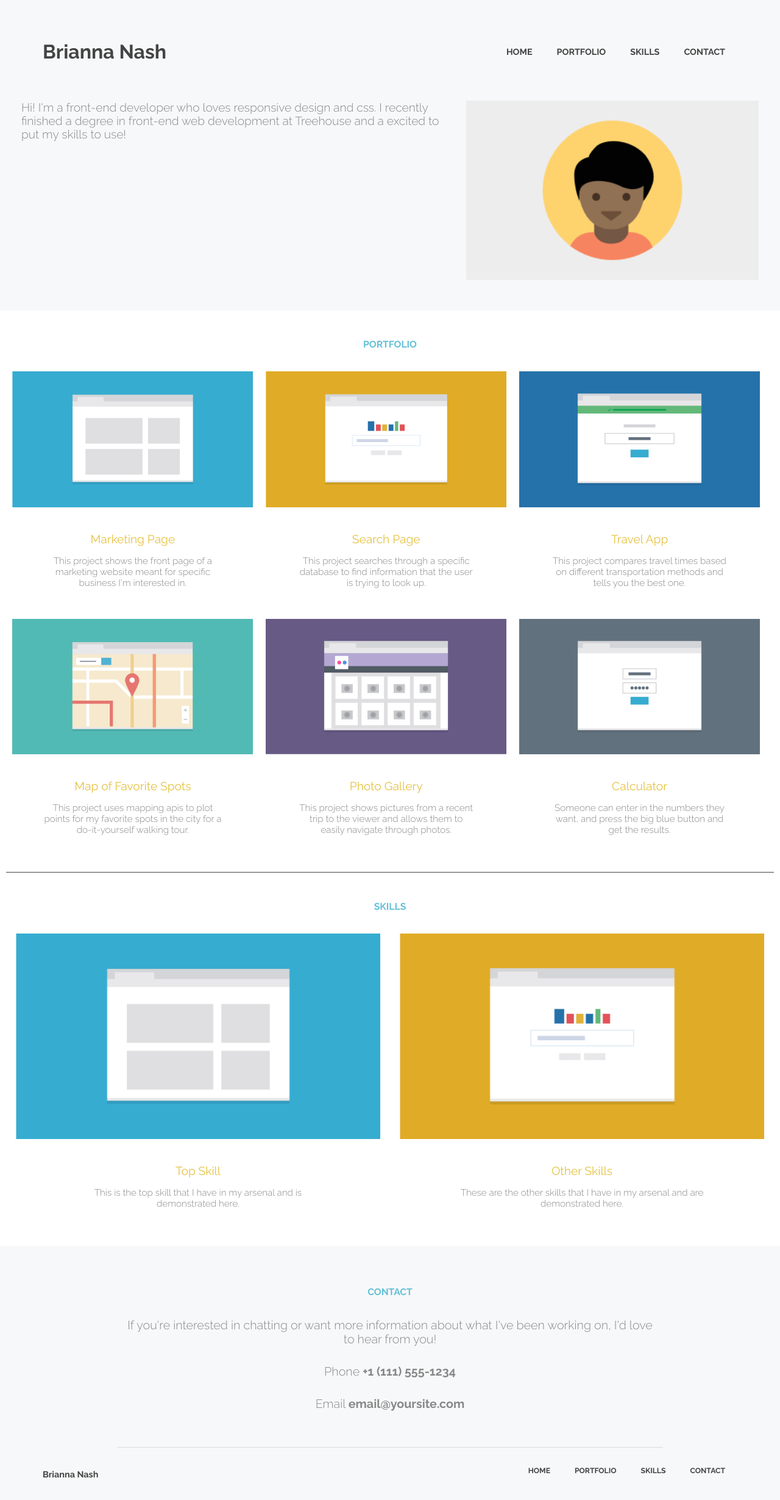
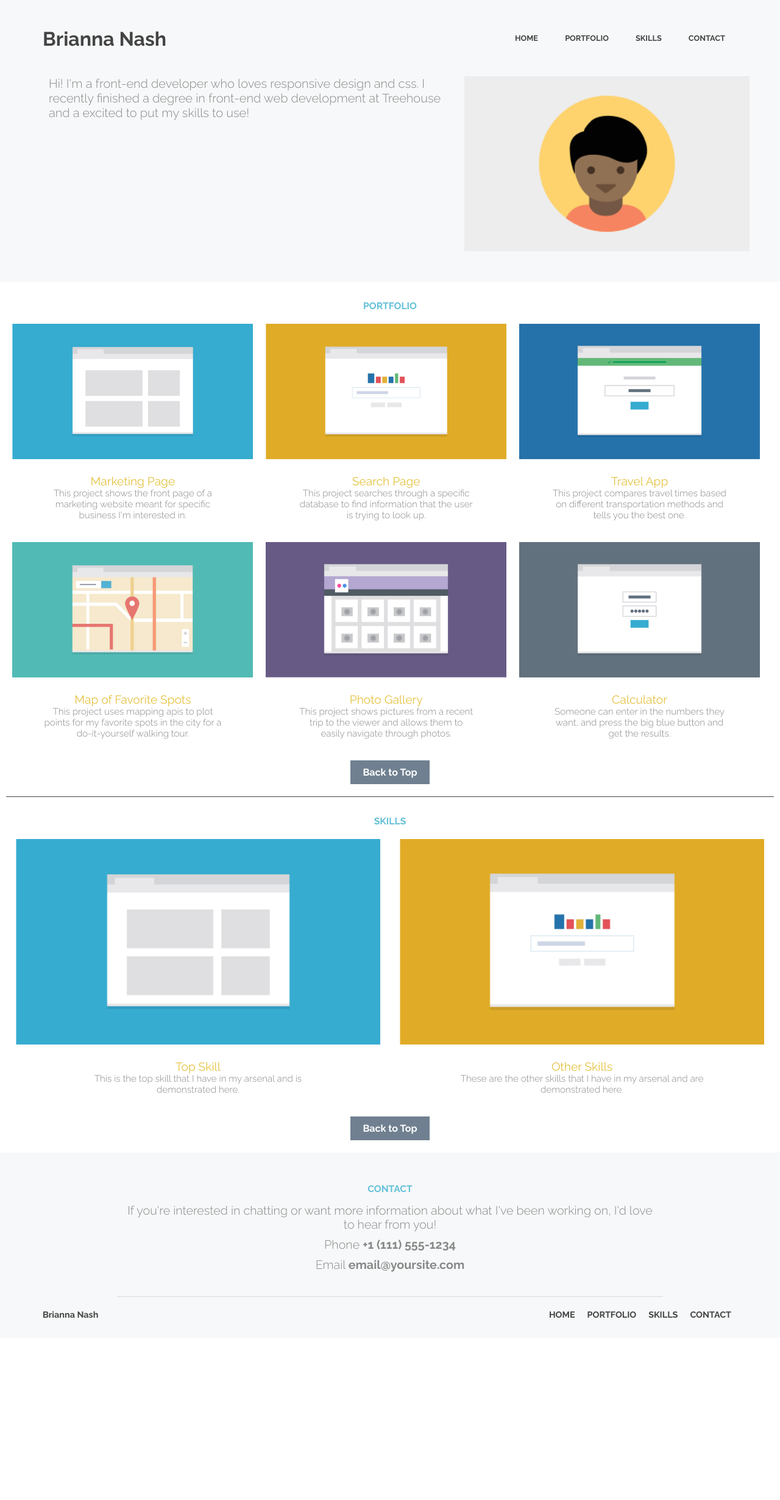
Before and after one commit to briannalnash/Techdegree-Project-2, a plain HTML site: page index.html in a window 1280 px wide. Shown: the whole page at 61% size. After the commit the page ends 2194 px from the top, so only its background shows below. Drawn offline with Linux system fonts and the light colour scheme.

Commit message:
Edited files

```diff
--- a/css/style.css
+++ b/css/style.css
@@ -1,5 +1,6 @@
 * {
   box-sizing: border-box;
+  margin: 0;
 }
 
 /*=================
@@ -38,6 +39,8 @@ h3 {
 
 h1 {
   font-size: 2em;
+  margin: 0;
+  padding: 20px 0;
 }
 
 h2 {
@@ -63,7 +66,8 @@ li {
   display: block;
   list-style: none;
   text-transform: uppercase;
-  font-size: .45em;
+  font-size: .8em;
+  font-weight: bold;
   background-color: #fff;
   margin-bottom: 5px;
   padding: 10px 100px;
@@ -98,7 +102,7 @@ Element Selectors
 }
 
 .banner {
-  padding: 25px 15px;
+  padding: 25px 30px;
 }
 
 .profile-image {
@@ -138,6 +142,14 @@ Element Selectors
 .text {
   padding-top: 25px;
   padding-bottom: 15px;
+}
+
+.top {
+  background-color: slategrey;
+  padding: 10px 20px;
+  margin-bottom: 10px;
+  color: white;
+  font-weight: bold;
 }
 
 .skills{
@@ -194,9 +206,12 @@ Media Queiries Selectors
     padding-top: 20px;
     padding-bottom: 20px;
   }
+  nav {
+    display: block;
+  }
   li {
+    display: inline-block;
     background-color: inherit;
-    float: left;
     padding: 10px 20px;
   }
   .banner {
@@ -215,7 +230,7 @@ Media Queiries Selectors
     float: left;
     width: 60%;
     text-align: left;
-    font-size: 1.2em;
+    font-size: 1.25em;
     padding: 0 20px;
     margin-top: 0;
   }
@@ -255,8 +270,13 @@ Media Queiries Selectors
     display: block;
     float: right;
     text-transform: uppercase;
-    font-size: 1.7em;
+    font-size: 1em;
     font-weight: bold;
+  }
+  .hidden a {
+    float: left;
+    font-size: .9em;
+    padding: 10px;
   }
   .clearfix::after {
       content: "";
@@ -269,6 +289,9 @@ Media Queiries Selectors
   header {
     padding: 30px 70px 15px;
   }
+  h1 {
+    padding: 0;
+  }
   nav {
     float: right;
   }
@@ -277,6 +300,13 @@ Media Queiries Selectors
   }
   .name {
     float: left;
+  }
+  .banner img {
+    height: 40%;
+    width: 40%;
+  }
+  .intro {
+    padding-left: 50px;
   }
   .section {
     width: 33%;
@@ -294,4 +324,7 @@ Media Queiries Selectors
   .footer {
     padding-bottom: 0px;
   }
+  .hidden a {
+    padding: 0 10px 10px;
+  }
 }
--- a/index.html
+++ b/index.html
@@ -1,5 +1,5 @@
 <!DOCTYPE html>
-<html>
+<html lang="en">
   <head>
     <meta charset="utf-8">
     <meta name=viewport content="width=device-width, initial-scale=1">
@@ -14,7 +14,7 @@
     <div class="head-banner">
       <!-- Beginning of Header -->
       <header class="clearfix">
-        <h1 id="top" class="name">Brianna Nash<h1>
+        <h1 id="top" class="name">Brianna Nash</h1>
         <nav>
           <ul>
             <li><a href="index.html">Home</a></li>
@@ -87,6 +87,7 @@
               <p>Someone can enter in the numbers they want, and press the big blue button and get the results.</p>
             </div>
           </div>
+          <a class="top" href="#top">Back to Top</a>
         </div>
       </div><!--/.container-->
 
@@ -112,7 +113,7 @@
               <p>These are the other skills that I have in my arsenal and are demonstrated here.</p>
             </div>
           </div>
-
+          <a class="top" href="#top">Back to Top</a>
         </div>
       </div>
 
@@ -132,12 +133,12 @@
         <div class="bottom">
           <p class="footer">Brianna Nash</p>
           <p class="back-top"><a href="#top">Back to top</a></p>
-          <nav class="hidden">
-              <li><a href="index.html">Home</a></li>
-              <li><a href="#portfolio">Portfolio</a></li>
-              <li><a href="#skills">Skills</a></li>
-              <li><a href="#contact">Contact</a></li>
-          </nav>
+          <div class="hidden">
+            <a href="index.html">Home</a>
+            <a href="#portfolio">Portfolio</a>
+            <a href="#skills">Skills</a>
+            <a href="#contact">Contact</a>
+          </div>
         </div>
       </footer>
     </div>
```
